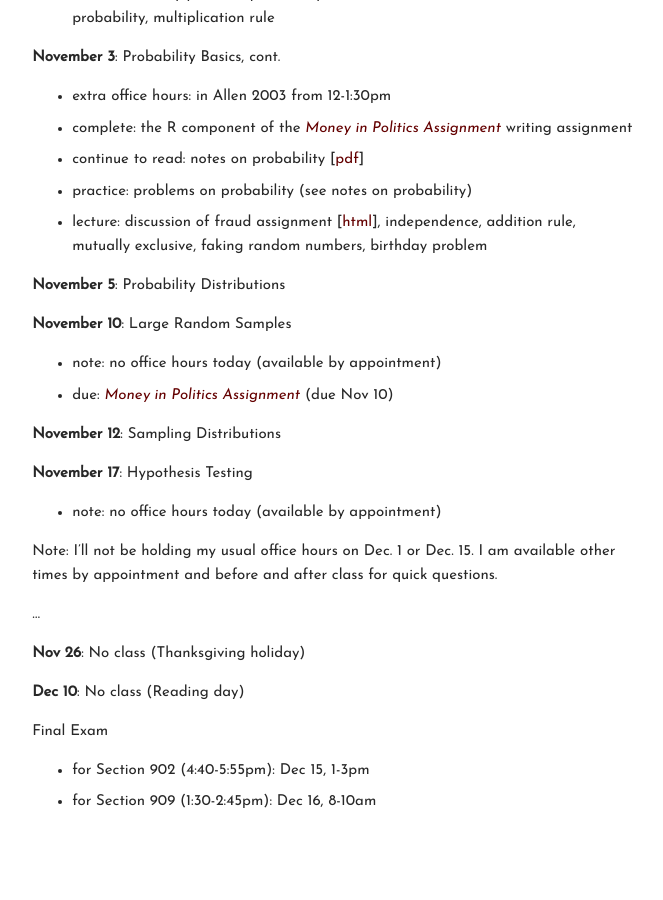
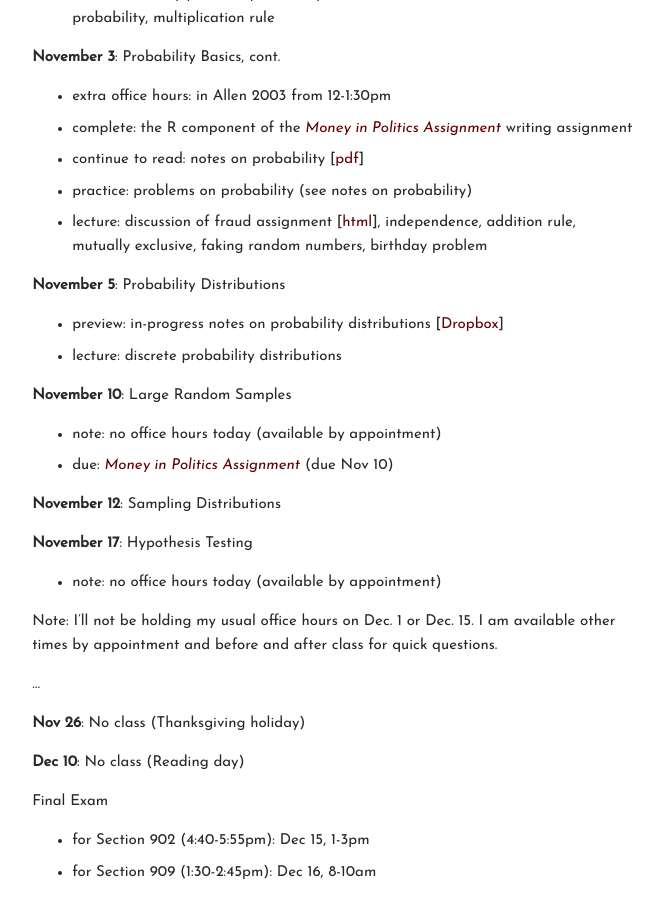
Before and after one commit to carlislerainey/carlislerainey.github.io, a Jekyll site: the page built from teaching/pols-209/index.md, in a window 1280 px wide and 900 px high, scrolled down 3590 px. Shown: the whole window, without its empty margins (430-1093 px from the left). Built offline with Jekyll 4.4.1, drawn with Linux system fonts in a browser that asks for light colours; before the commit the page ends 4419 px from its top, so only the background shows below that.

Commit message:
update schedule

```diff
--- a/teaching/pols-209/index.md
+++ b/teaching/pols-209/index.md
@@ -140,6 +140,8 @@
 - lecture: discussion of fraud assignment [[html](files/discussion-fraud.html)], independence, addition rule, mutually exclusive, faking random numbers, birthday problem
 
 **November 5**: Probability Distributions
+- preview: in-progress notes on probability distributions [[Dropbox](https://www.dropbox.com/s/z7jb8wbfr3kcm1t/notes-distributions.pdf?dl=0)]
+- lecture: discrete probability distributions
 
 **November 10**: Large Random Samples
 - note: no office hours today (available by appointment)
```
